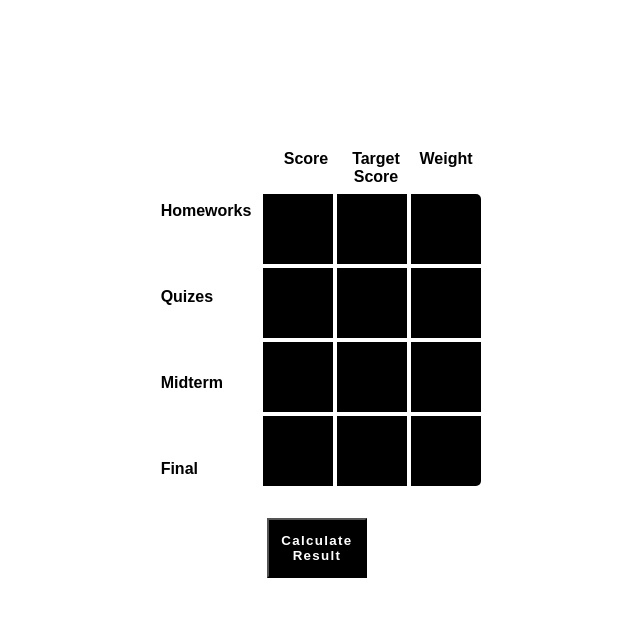
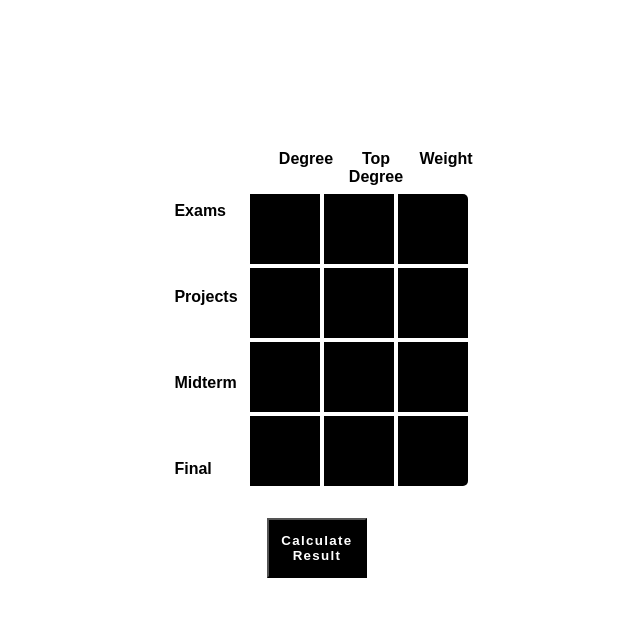
Before and after one commit to elmahdy123/Amro, a plain HTML site: page index.html in a window 1280 px wide. Shown: the whole page, without its empty margins (323-963 px from the left). Drawn offline with Linux system fonts and the light colour scheme; a web font is replaced by a local one.

Commit message:
Update index.html

```diff
--- a/index.html
+++ b/index.html
@@ -20,14 +20,14 @@
 
                 <div class="feilds-name">
                     <div></div>
-                    <div>Score</div>
-                    <div> Target Score</div>
+                    <div>Degree</div>
+                    <div>Top Degree</div>
                     <div>Weight</div>
                 </div>
 
                 <div class="segmants">
-                    <label type="text">Homeworks</label>
-                    <label type="text">Quizes</label>
+                    <label type="text">Exams</label>
+                    <label type="text">Projects</label>
                     <label type="text">Midterm</label>
                     <label type="text">Final</label>
                 </div>
```
